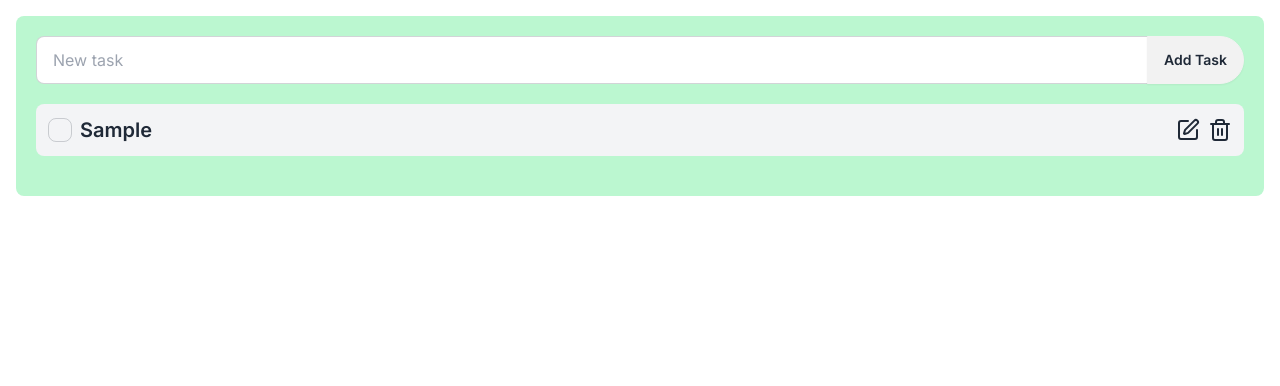
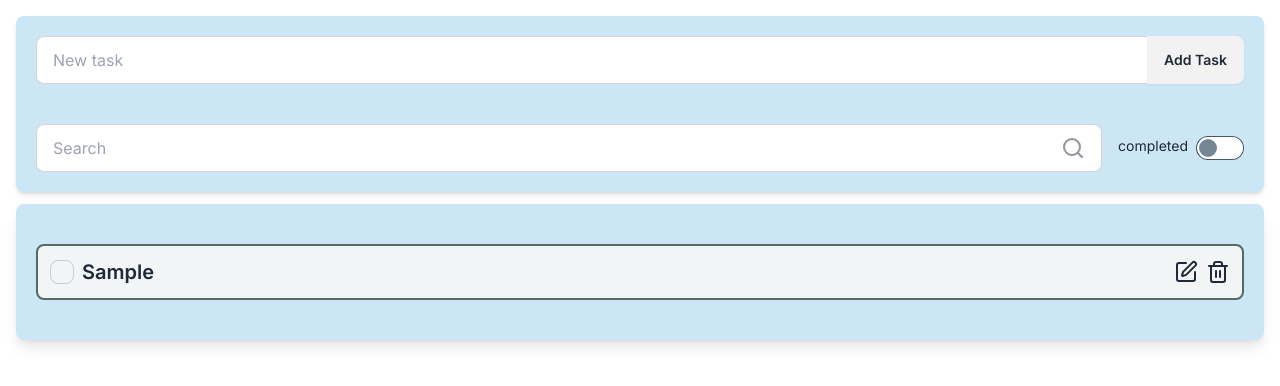
Before and after one commit to mathias-grdl/Todo-List, a Next.js app: page / in a window 1280 px wide. Both pictures are taken after typing "Sample" into the empty fields and a click on the button "Add Task". Shown: the top 386 px of the page. Built offline with nearby package versions, Linux system fonts and the light colour scheme.

Commit message:
add : search bar and isCompleted filter; update color scheme across the project

```diff
--- /dev/null
+++ b/components/SearchBar/index.jsx
@@ -0,0 +1,42 @@
+import useDebounce from "@/hooks/useDebounce";
+import { Search } from "lucide-react";
+import React, { useEffect, useState } from "react";
+
+export default function SearchBar({
+	handleFilterChange,
+	setSearchTerm,
+	searchTerm,
+}) {
+	const debouncedSearchTerm = useDebounce(searchTerm, 500);
+
+	useEffect(() => {
+		setSearchTerm(debouncedSearchTerm);
+	}, [debouncedSearchTerm, setSearchTerm]);
+
+	const handleChange = (e) => {
+		const checked = e.target.checked;
+		handleFilterChange(checked);
+	};
+
+	return (
+		<div className="p-5 rounded-lg w-full mb-3 flex flex-col md:flex-row items-center justify-between gap-4">
+			<label className="input input-bordered flex items-center gap-2 w-full">
+				<input
+					type="text"
+					className="grow"
+					placeholder="Search"
+					onChange={(e) => setSearchTerm(e.target.value)}
+				/>
+				<Search opacity={0.5} />
+			</label>
+			<label className="flex cursor-pointer gap-2">
+				<span className="label-text">completed</span>
+				<input
+					type="checkbox"
+					className="toggle theme-controller"
+					onChange={handleChange}
+				/>
+			</label>
+		</div>
+	);
+}
--- a/components/Todo/index.jsx
+++ b/components/Todo/index.jsx
@@ -25,7 +25,11 @@ export default function Todo({
 	};
 
 	return (
-		<div className="bg-gray-100 my-5 rounded-lg p-3 flex justify-between items-center">
+		<div
+			className={`bg-gray-100 border-2 my-5 rounded-lg p-3 flex justify-between items-center ${
+				todo.completed ? "border-red" : "border-green"
+			}`}
+		>
 			<div className="flex items-center gap-2 flex-grow overflow-hidden mr-2">
 				<input
 					type="checkbox"
--- a/components/TodoForm/index.jsx
+++ b/components/TodoForm/index.jsx
@@ -17,7 +17,7 @@ export default function TodoForm({ addTodo }) {
 	};
 
 	return (
-		<form onSubmit={handleSubmit}>
+		<form onSubmit={handleSubmit} className="rounded-lg p-5">
 			<div className="join w-full">
 				<input
 					className="input input-bordered join-item w-full"
@@ -25,7 +25,7 @@ export default function TodoForm({ addTodo }) {
 					onChange={handleChange}
 					value={task}
 				/>
-				<button type="submit" className="btn join-item rounded-r-full">
+				<button type="submit" className="btn join-item rounded-r-lg">
 					Add Task
 				</button>
 			</div>
--- a/components/TodoWrapper/index.jsx
+++ b/components/TodoWrapper/index.jsx
@@ -1,9 +1,14 @@
 import { useEffect, useState } from "react";
 import TodoForm from "../TodoForm";
 import Todo from "../Todo";
+import SearchBar from "../SearchBar";
+import useDebounce from "@/hooks/useDebounce";
 
 export default function TodoWrapper() {
 	const [todos, setTodos] = useState([]);
+	const [isCompleted, setIsCompleted] = useState(false);
+	const [searchTerm, setSearchTerm] = useState("");
+	const debouncedSearchTerm = useDebounce(searchTerm, 500);
 
 	useEffect(() => {
 		const storedTodos = localStorage.getItem("todos");
@@ -27,24 +32,16 @@ export default function TodoWrapper() {
 		]);
 	};
 
-	const toggleComplete = (id) => {
-		setTodos(
-			todos.map((todo) =>
-				todo.id === id ? { ...todo, completed: !todo.completed } : todo
+	const toggleTodoProperty = (id, property) => {
+		setTodos((prevTodos) =>
+			prevTodos.map((todo) =>
+				todo.id === id ? { ...todo, [property]: !todo[property] } : todo
 			)
 		);
 	};
 
 	const deleteTodo = (id) => {
-		setTodos(todos.filter((todo) => todo.id !== id));
-	};
-
-	const toggleEdit = (id) => {
-		setTodos(
-			todos.map((todo) =>
-				todo.id === id ? { ...todo, isEditing: !todo.isEditing } : todo
-			)
-		);
+		setTodos((prevTodos) => prevTodos.filter((todo) => todo.id !== id));
 	};
 
 	const updateTodo = (task, id) => {
@@ -55,19 +52,45 @@ export default function TodoWrapper() {
 		);
 	};
 
+	const handleFilterChange = (e) => {
+		setIsCompleted(e);
+	};
+
+	const filteredTodos = todos
+		.filter((todo) =>
+			todo.task.toLowerCase().includes(debouncedSearchTerm.toLowerCase())
+		)
+		.filter((todo) => (isCompleted ? todo.completed : true));
+
 	return (
-		<div className="bg-green-200 p-5 rounded-lg w-full">
-			<TodoForm addTodo={addTodo} />
-			{todos.map((todo) => (
-				<Todo
-					key={todo.id}
-					todo={todo}
-					toggleComplete={toggleComplete}
-					deleteTodo={deleteTodo}
-					toggleEdit={toggleEdit}
-					updateTodo={updateTodo}
+		<div className="w-full">
+			<div className="bg-blue rounded-lg shadow-md">
+				<TodoForm addTodo={addTodo} />
+				<SearchBar
+					handleFilterChange={handleFilterChange}
+					setSearchTerm={setSearchTerm}
+					searchTerm={searchTerm}
 				/>
-			))}
+			</div>
+
+			{filteredTodos.length > 0 ? (
+				<div className="p-5 rounded-lg w-full bg-blue shadow-lg">
+					{filteredTodos.map((todo) => (
+						<Todo
+							key={todo.id}
+							todo={todo}
+							toggleComplete={() =>
+								toggleTodoProperty(todo.id, "completed")
+							}
+							deleteTodo={() => deleteTodo(todo.id)}
+							toggleEdit={() =>
+								toggleTodoProperty(todo.id, "isEditing")
+							}
+							updateTodo={(task) => updateTodo(task, todo.id)}
+						/>
+					))}
+				</div>
+			) : null}
 		</div>
 	);
 }
--- /dev/null
+++ b/hooks/useDebounce.js
@@ -0,0 +1,17 @@
+import { useState, useEffect } from "react";
+
+export default function useDebounce(value, delay = 500) {
+	const [debouncedValue, setDebouncedValue] = useState(value);
+
+	useEffect(() => {
+		const handler = setTimeout(() => {
+			setDebouncedValue(value);
+		}, delay);
+
+		return () => {
+			clearTimeout(handler);
+		};
+	}, [value, delay]);
+
+	return debouncedValue;
+}
--- a/tailwind.config.js
+++ b/tailwind.config.js
@@ -11,6 +11,11 @@ module.exports = {
 				"gradient-radial": "radial-gradient(var(--tw-gradient-stops))",
 				"gradient-conic":
 					"conic-gradient(from 180deg at 50% 50%, var(--tw-gradient-stops))",
+			},
+			colors: {
+				blue: "#CDE6F5",
+				red: "#BA274A",
+				green: "#506C64",
 			},
 		},
 		container: {
```
